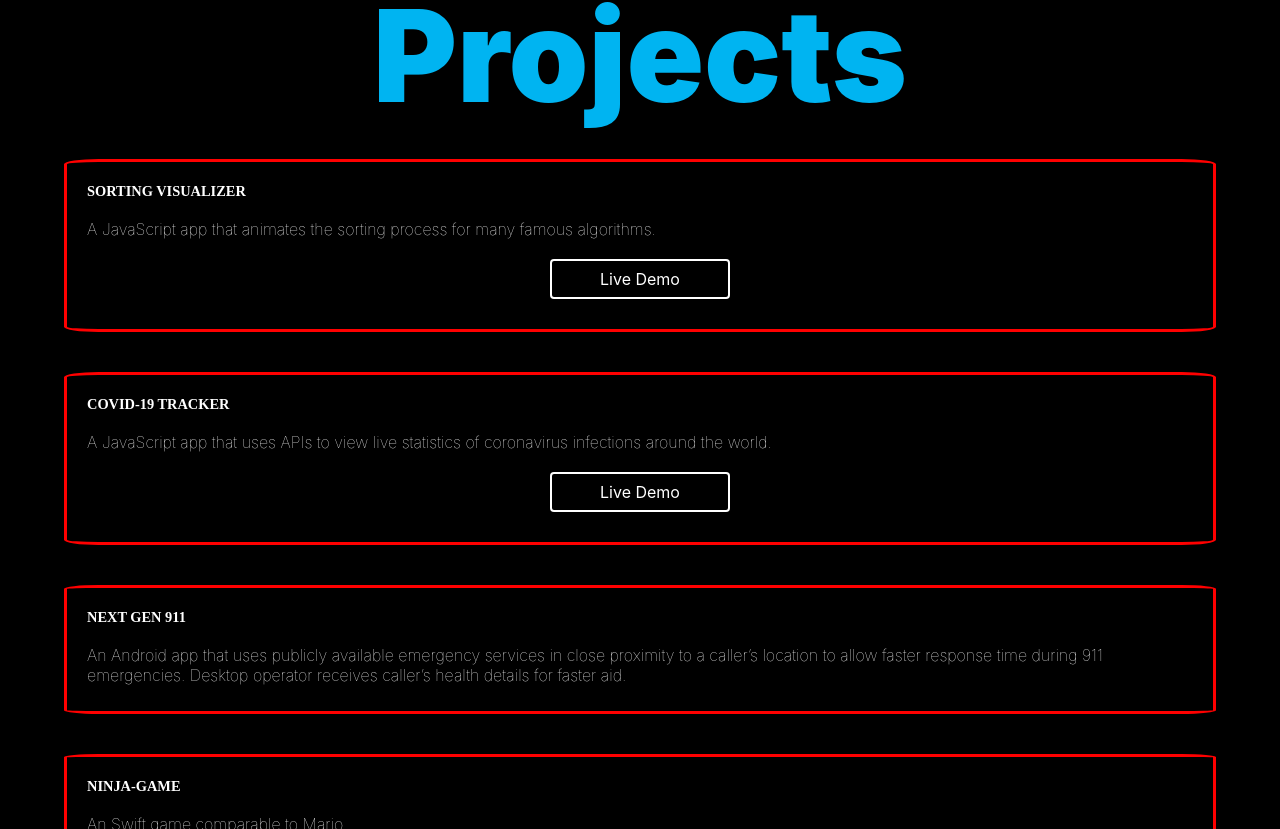
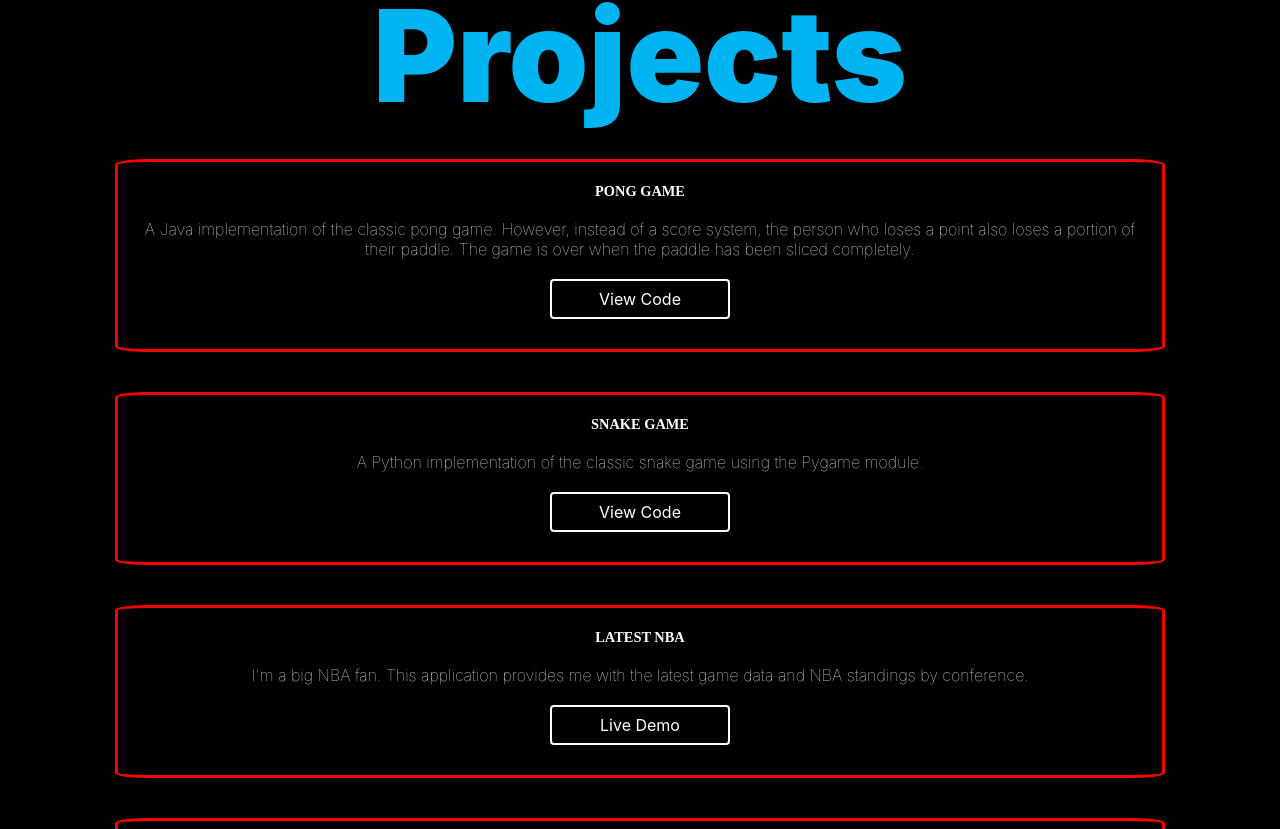
Before and after one commit to rishabnarendra/personalwebsite, a React (Create React App) app in the folder personal-website/: page / in a window 1280 px wide. Shown: the part 1671-2500 px from the top of the page. Built offline with nearby package versions, Linux system fonts and the light colour scheme.

Commit message:
Added extra projects and better aligned the content

```diff
--- a/personal-website/src/App.css
+++ b/personal-website/src/App.css
@@ -167,8 +167,8 @@ a.button:hover {
 
 .ExperienceSummary{
   text-align: center;
-  padding-left: 5%;
-  padding-right: 5%;
+  padding-left: 8%;
+  padding-right: 8%;
   padding-bottom: 2%;
 }
 
@@ -216,9 +216,9 @@ a.button:hover {
 
 .ProjectSummary{
   text-align: center;
-  padding-left: 5%;
-  padding-right: 5%;
   padding-top: 2%;
+  padding-left: 9%;
+  padding-right: 9%;
 }
 
 .ProjectHeader{
@@ -230,7 +230,6 @@ a.button:hover {
 .ProjectCard {
   box-shadow: 0 4px 8px 0 rgba(0, 0, 0, 0.2);
   padding: 5px 20px 10px 20px;
-  text-align: left;
   background-color: #000000;
   border-radius: 3%;
   border: 3px solid red;
--- a/personal-website/src/components/Languages.js
+++ b/personal-website/src/components/Languages.js
@@ -15,7 +15,7 @@ class Languages extends Component{
         return(
             <div class="LanguageSummary">
                 <span class="letter" data-letter="Languages">Languages</span>
-                <div class="ProgressBars">
+                <div>
                     <div class="Column">
                         <h4>HTML</h4>
                         <div class="ProgressCircle p95">
--- a/personal-website/src/components/Projects.js
+++ b/personal-website/src/components/Projects.js
@@ -3,11 +3,26 @@ import React, { Component } from 'react';
 class Projects extends Component{
 
     openProject(name){
-        if(name === 'Sorting'){
+        if(name === 'Pong'){
+            window.open("https://github.com/rishabnarendra/PongGame");
+        }
+        else if(name === 'Snake'){
+            window.open("https://github.com/rishabnarendra/SnakeGame");
+        }
+        else if(name === 'NBA'){
+            window.open("https://rishabnarendra.github.io/LatestNBA");
+        }
+        else if(name === 'Sorting'){
             window.open("https://rishabnarendra.github.io/SortingVisualization");
         }
         else if(name === 'Covid'){
             window.open("https://rishabnarendra.github.io/Covid-19Tracker");
+        }
+        else if(name === 'Ninja'){
+            window.open("https://github.com/rishabnarendra/Ninja-Game");
+        }
+        else if(name === 'Salt'){
+            window.open("https://github.com/rishabnarendra/Salt-Analysis");
         }
     }
 
@@ -17,6 +32,41 @@ class Projects extends Component{
                 <div class="foo">
                     <span class="letter" data-letter="Projects">Projects</span>
                 </div>
+                <div>
+                    <div class="ProjectCard">
+                        <h3 class="ProjectPosition">Pong Game</h3>
+                        <p class="ProjectDate">
+                            A Java implementation of the classic pong game. However, instead of a score system, the person who loses a point
+                            also loses a portion of their paddle. The game is over when the paddle has been sliced completely.
+                        </p>
+                        <div class="wrap">
+                            <a class="button" onClick={() => this.openProject('Pong')}>View Code</a>
+                        </div>
+                    </div>
+                    <br></br><br></br>
+
+                    <div class="ProjectCard">
+                        <h3 class="ProjectPosition">Snake Game</h3>
+                        <p class="ProjectDate">
+                            A Python implementation of the classic snake game using the Pygame module.
+                        </p>
+                        <div class="wrap">
+                            <a class="button" onClick={() => this.openProject('Snake')}>View Code</a>
+                        </div>
+                    </div>
+                    <br></br><br></br>
+
+                    <div class="ProjectCard">
+                        <h3 class="ProjectPosition">Latest NBA</h3>
+                        <p class="ProjectDate">
+                            I'm a big NBA fan. This application provides me with the latest game data and NBA standings by conference.
+                        </p>
+                        <div class="wrap">
+                            <a class="button" onClick={() => this.openProject('NBA')}>Live Demo</a>
+                        </div>
+                    </div>
+                    <br></br><br></br>
+
                     <div class="ProjectCard">
                         <h3 class="ProjectPosition">Sorting Visualizer</h3>
                         <p class="ProjectDate">
@@ -42,10 +92,12 @@ class Projects extends Component{
                     <div class="ProjectCard">
                         <h3 class="ProjectPosition">Next Gen 911</h3>
                         <p class="ProjectDate">
-                        An Android app that uses publicly available emergency services in close proximity to a caller’s location to
-                        allow faster response time during 911 emergencies. Desktop operator receives caller’s health details for
-                        faster aid.
+                            An Android app that uses publicly available emergency service APIs near a caller’s location to allow faster
+                            response time during 911 emergencies.
                         </p>
+                        <div class="wrap">
+                            <a class="button">Private Repository</a>
+                        </div>
                     </div>
                 <br></br><br></br>
 
@@ -54,17 +106,22 @@ class Projects extends Component{
                         <p class="ProjectDate">
                             An Swift game comparable to Mario.
                         </p>
+                        <div class="wrap">
+                            <a class="button" onClick={() => this.openProject('Ninja')}>View Code</a>
+                        </div>
                     </div>
                     <br></br><br></br>
 
                     <div class="ProjectCard">
                         <h3 class="ProjectPosition">Salt Analysis Simulator</h3>
                         <p class="ProjectDate">
-                        An algorithmic C++ program that simulates the lab salt analysis process by performing preliminary, dilute acid,
-                        concentrated acid, and reagent tests.
+                            A C++ program that simulates the lab salt analysis process by performing preliminary, dilute, and concentrated acid tests.
                         </p>
+                        <div class="wrap">
+                            <a class="button" onClick={() => this.openProject('Salt')}>View Code</a>
                         </div>
-                <br></br><br></br>
+                    </div>
+                </div>
             </div>
         );
     }
```
Lines whose indentation alone changed are shown as unchanged.
